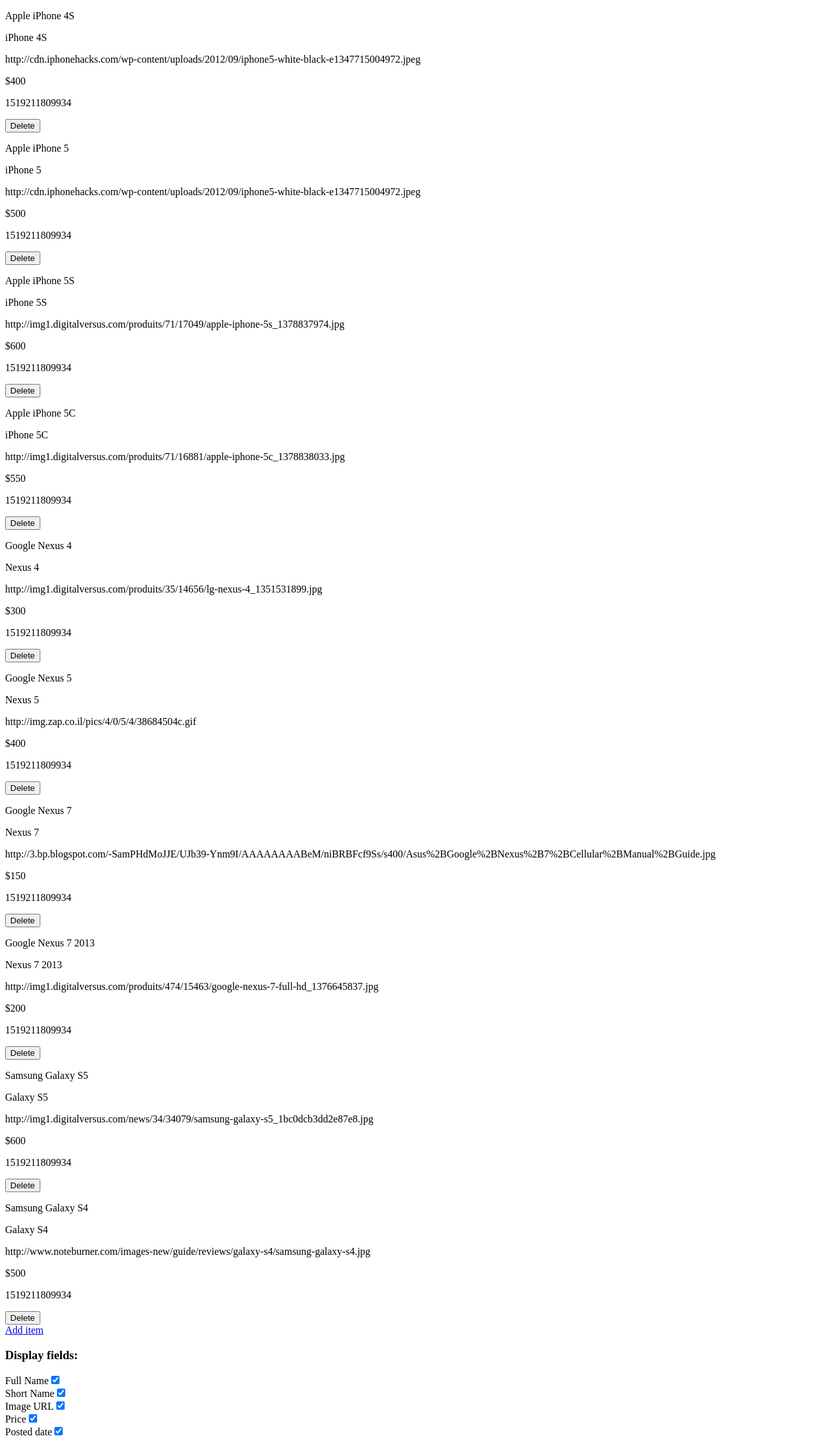
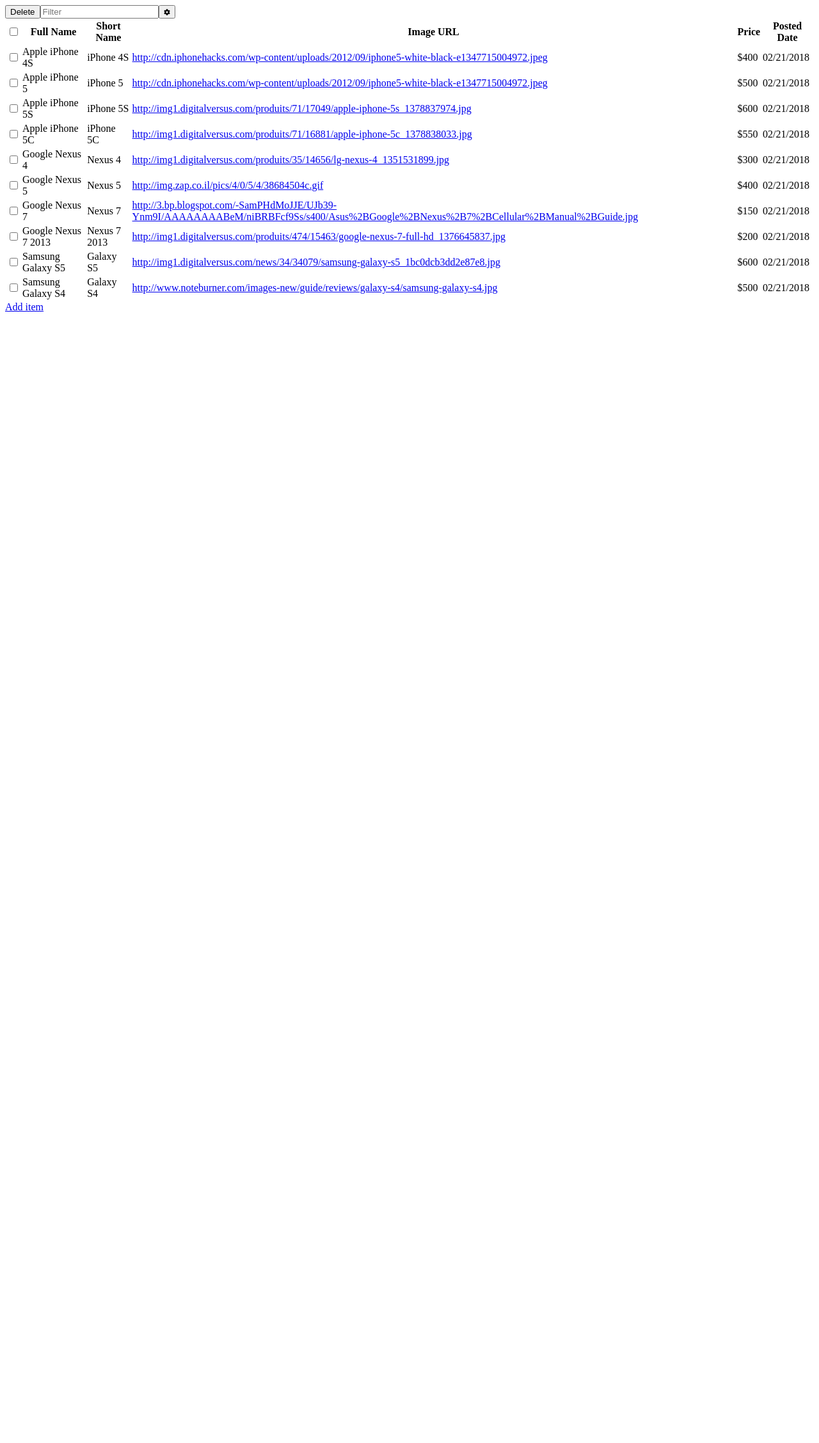
Before and after one commit to ThomasjNix/coding-project-securly, an Angular app: page / in a window 1280 px wide. Shown: the whole page at 64% size. After the commit the page ends 800 px from the top, so only its background shows below. Built offline with nearby package versions, Linux system fonts and the light colour scheme.

Commit message:
Core functionality working. Need styles

```diff
--- a/package.json
+++ b/package.json
@@ -19,6 +19,9 @@
     "@angular/platform-browser": "~11.2.6",
     "@angular/platform-browser-dynamic": "~11.2.6",
     "@angular/router": "~11.2.6",
+    "@fortawesome/angular-fontawesome": "^0.8.2",
+    "@fortawesome/fontawesome-svg-core": "^1.2.34",
+    "@fortawesome/free-solid-svg-icons": "^5.15.2",
     "rxjs": "~6.6.0",
     "tslib": "^2.0.0",
     "zone.js": "~0.11.3"
--- a/src/app/http/mock-api-interceptor.interceptor.ts
+++ b/src/app/http/mock-api-interceptor.interceptor.ts
@@ -118,7 +118,7 @@
         return true;
       });
 
-      if (itemIndex) {
+      if (itemIndex > -1) {
         locallyStoredProductList.splice(itemIndex, 1);
       }
     }
--- a/src/app/products/new-product/new-product.component.html
+++ b/src/app/products/new-product/new-product.component.html
@@ -37,6 +37,7 @@
         <div class="fc-field-input">
             <input type="text" formControlName="price" class="fc-field-value">
             <span class="fc-field-error" *ngIf="fieldHasError('price', 'required')">This field is required.</span>
+            <span class="fc-field-error" *ngIf="fieldHasError('price', 'pattern')">Please enter a valid whole or decimal number.</span>
         </div>
     </label>
     <label class="fc-field">
@@ -45,7 +46,7 @@
             <span class="fc-field-required" *ngIf="isRequired('postedDate')">*</span>
         </span>
         <div class="fc-field-input">
-            <input type="text" formControlName="postedDate" class="fc-field-value">
+            <input type="date" formControlName="postedDate" class="fc-field-value">
             <span class="fc-field-error" *ngIf="fieldHasError('postedDate', 'required')">This field is required.</span>
         </div>
     </label>
--- a/src/app/products/new-product/new-product.component.ts
+++ b/src/app/products/new-product/new-product.component.ts
@@ -26,7 +26,7 @@
       'fullName': new FormControl('', [Validators.required]),
       'shortName': new FormControl(''),
       'imageUrl': new FormControl('', [Validators.required]),
-      'price': new FormControl('', [Validators.required]),
+      'price': new FormControl('', [Validators.required, Validators.pattern('^[0-9]+(\.[0-9]*)\?$')]),
       'postedDate': new FormControl('', [Validators.required]),
     });
   }
@@ -52,7 +52,7 @@
    */
   fieldHasError(fieldName: string, errorName: string) {
     const field = this.addProductForm.get(fieldName);
-    return field?.errors?.required && field?.touched;
+    return field?.errors && field?.errors[errorName] && field?.touched;
   }
 
   addNewItem() {
--- /dev/null
+++ b/src/app/products/product-list/column-properties.ts
@@ -0,0 +1,4 @@
+export interface ColumnProperties {
+    columnName: string;
+    fieldName: string;
+}
--- a/src/app/products/product-list/product-list.component.html
+++ b/src/app/products/product-list/product-list.component.html
@@ -1,33 +1,50 @@
-<div class="product-list">
-    <div *ngFor="let product of productList">
-        <p *ngIf="shownItems.fullName">{{ product.fullName }}</p>
-        <p *ngIf="shownItems.shortName">{{ product.shortName }}</p>
-        <p *ngIf="shownItems.imageUrl">{{ product.imageUrl }}</p>
-        <p *ngIf="shownItems.price">{{ product.price }}</p>
-        <p *ngIf="shownItems.postedDate">{{ product.postedDate }}</p>
-        <button (click)="deleteItems([product])">Delete</button>
-    </div>
+<div class="meta-table-options">
+    <button (click)="deleteSelectedItems()">Delete</button>
+    <input #filterSearch type="text" placeholder="Filter" [(ngModel)]="filterText" (keyup)="filterRows($event)">
+    <button (click)="toggleTableOptionsDisplay()">
+        <fa-icon [icon]="faCog" size="xs"></fa-icon>
+    </button>
 </div>
+
+<table>
+    <thead>
+        <th><input #selectAllCheckbox type="checkbox" [indeterminate]="anyRowSelected()" (change)="toggleAllRows()"></th>
+        <ng-container *ngFor="let column of columnDisplayOrder">
+            <th *ngIf="shownItems[column.fieldName]">{{ column.columnName }}</th>
+        </ng-container>
+    </thead>
+    <tr *ngFor="let product of filteredProductList; let i = index" [attr.data-index]="i">
+      <td *ngIf="showCheckbox()">
+          <input #rowCheckboxes type="checkbox" (change)="toggleRowSelected(i)">
+      </td>
+      <ng-container *ngFor="let column of columnDisplayOrder">
+          <td *ngIf="shownItems[column.fieldName]">
+              <ng-container [ngSwitch]="column.fieldName">
+                <span *ngSwitchCase="'postedDate'">{{ product[column.fieldName] | date : 'MM/dd/yyyy' }}</span>
+                <a *ngSwitchCase="'imageUrl'" href="{{ product.imageUrl }}">{{ product[column.fieldName] }}</a>
+                <span *ngSwitchDefault>{{ product[column.fieldName] }}</span>
+              </ng-container>
+            </td>
+      </ng-container>
+    </tr>
+  </table>
+
 <a routerLink="/add-product">Add item</a>
 
-<h3>Display fields:</h3>
-<div>
-    <label for="fullName">Full Name</label>
-    <input type="checkbox" checked name="fullName" id="fullName" [(ngModel)]="shownItems.fullName">
+<div [ngClass]="{'hide-table-options': !displayTableOptions}">
+    <div
+    class="draggable-column-names"
+    draggable="true"
+    *ngFor="let column of columnDisplayOrder; let i = index;"
+    [id]="'column-index-' + i"
+    (dragstart)="handleDragStart($event)"
+    (dragenter)="handleDrag($event)"
+    (dragleave)="handleDrag($event)"
+    (dragover)="handleDrag($event)"
+    (drop)="handleDrag($event, i)">
+        <fa-icon [icon]="faBars" size="xs"></fa-icon>
+        <input type="checkbox" checked name="{{ column.fieldName }}" id="{{ column.fieldName }}" [(ngModel)]="shownItems[column.fieldName]">
+        <label for="{{ column.fieldName }}">{{ column.columnName }}</label>
+    </div>
+    <button (click)="resetColumnOrder()">Reset to Default</button>
 </div>
-<div>
-    <label for="shortName">Short Name</label>
-    <input type="checkbox" checked name="shortName" id="shortName" [(ngModel)]="shownItems.shortName">
-</div>
-<div>
-    <label for="imageUrl">Image URL</label>
-    <input type="checkbox" checked name="imageUrl" id="imageUrl" [(ngModel)]="shownItems.imageUrl">
-</div>
-<div>
-    <label for="price">Price</label>
-    <input type="checkbox" checked name="price" id="price" [(ngModel)]="shownItems.price">
-</div>
-<div>
-    <label for="postedDate">Posted date</label>
-    <input type="checkbox" checked name="postedDate" id="postedDate" [(ngModel)]="shownItems.postedDate">
-</div>
--- a/src/app/products/product-list/product-list.component.ts
+++ b/src/app/products/product-list/product-list.component.ts
@@ -1,7 +1,9 @@
 import { HttpClient, HttpErrorResponse } from '@angular/common/http';
-import { Component, OnInit } from '@angular/core';
+import { Component, ElementRef, OnInit, ViewChild, ViewChildren } from '@angular/core';
 import { Product } from '../product';
 import { ProductService } from '../product.service';
+import { faCog, faBars } from '@fortawesome/free-solid-svg-icons';
+import { ColumnProperties } from './column-properties';
 
 @Component({
   selector: 'app-product-list',
@@ -9,8 +11,14 @@
   styleUrls: ['./product-list.component.scss']
 })
 export class ProductListComponent implements OnInit {
-
+  faCog = faCog;
+  faBars = faBars;
+  @ViewChildren('rowCheckboxes') rowCheckboxes;
+  @ViewChild('selectAllCheckbox') selectAllCheckbox: ElementRef;
+  @ViewChild('filterSearch') filterSearch: ElementRef;
+  displayTableOptions = false;
   productList: Product[] = [];
+  filteredProductList: Product[] = [];
   shownItems = {
     fullName: true,
     shortName: true,
@@ -18,11 +26,28 @@
     price: true,
     postedDate: true
   };
+  selectedRows: number[] = [];
+  filterText: string = '';
+  columnDisplayOrder: ColumnProperties[] = [
+    {columnName: 'Full Name', fieldName: 'fullName'},
+    {columnName: 'Short Name', fieldName: 'shortName'},
+    {columnName: 'Image URL', fieldName: 'imageUrl'},
+    {columnName: 'Price', fieldName: 'price'},
+    {columnName: 'Posted Date', fieldName: 'postedDate'}
+  ];
+  currentlyDragging: any;
+
   constructor(private http: HttpClient, private productService: ProductService) { }
 
   ngOnInit(): void {
     this.productService.getListOfProducts().subscribe(
-      (response) => {this.productList = response},
+      (response) => {
+        for (const product of response) {
+          this.productList.push(new Product(product));
+        }
+        this.filteredProductList = this.productList;
+        this.filterRows({target: {value: this.filterSearch?.nativeElement?.value || ''}})
+      },
       (error) => {
          // TODO error handling
       }
@@ -31,11 +56,123 @@
 
   deleteItems(products: Product[]) {
     this.productService.deleteProducts(products).subscribe(
-      (response: Product[]) => {this.productList = response},
+      (response: Product[]) => {
+        this.productList = response;
+         this.filteredProductList = this.productList;
+         this.filterRows({target: {value: this.filterSearch?.nativeElement?.value || ''}})
+      },
       (error: HttpErrorResponse) => {
         // TODO error handling
       }
     );
   }
 
+  showCheckbox(): boolean {
+    for (const property of Object.keys(this.shownItems)) {
+      if (this.shownItems[property]) {
+        return true;
+      }
+    }
+    return false;
+  }
+
+  toggleRowSelected(index: number) {
+    const rowIndex = this.selectedRows.indexOf(index);
+    if (rowIndex > -1) {
+      this.selectedRows.splice(rowIndex, 1);
+    } else {
+      this.selectedRows.push(index);
+    }
+    if (this.selectedRows.length === this.rowCheckboxes.length) {
+      this.selectAllCheckbox.nativeElement.checked = true;
+    } else if (this.selectedRows.length === 0) {
+      this.selectAllCheckbox.nativeElement.checked = false;
+    }
+  }
+
+  anyRowSelected(): boolean {
+    return this.selectedRows.length > 0 && this.selectedRows.length !== this.productList.length;
+  }
+
+  toggleAllRows(): void {
+    if (this.selectedRows.length === this.productList.length) {
+      this.selectedRows = [];
+    } else {
+      for (let i = 0; i < this.productList.length; i++) {
+        if (this.selectedRows.indexOf(i) === -1) {
+          this.selectedRows.push(i);
+        }
+      }
+    }
+    this.updateViewCheckboxes();
+  }
+
+  updateViewCheckboxes(): void {
+    const checkboxesArray = this.rowCheckboxes.toArray();
+    for (let i = 0; i < checkboxesArray.length; i++) {
+      checkboxesArray[i].nativeElement.checked = (this.selectedRows.indexOf(i) > -1);
+    }
+    if (checkboxesArray.length === this.selectedRows.length) {
+      this.selectAllCheckbox.nativeElement.checked = true;
+    }
+  }
+
+  deleteSelectedItems() {
+    const checkboxesArray = this.rowCheckboxes.toArray();
+    const toDeleteProducts = [];
+    for (const index of this.selectedRows) {
+      checkboxesArray[index].nativeElement.checked = false;
+      toDeleteProducts.push(this.productList[index]);
+    }
+    this.selectedRows = [];
+    this.deleteItems(toDeleteProducts);
+  }
+
+  filterRows(event: any): void {
+    const filterValue = event.target.value.toString();
+    if (!filterValue) {
+      this.filteredProductList = this.productList;
+    } else {
+      this.filteredProductList = this.productList.filter((product) => {
+        return product.fullName.toLowerCase().indexOf(filterValue.toLowerCase()) > -1;
+      });
+    }
+  }
+
+  toggleTableOptionsDisplay(): void  {
+    this.displayTableOptions = !this.displayTableOptions;
+  }
+
+  resetColumnOrder(): void {
+    this.columnDisplayOrder = [
+      {columnName: 'Full Name', fieldName: 'fullName'},
+      {columnName: 'Short Name', fieldName: 'shortName'},
+      {columnName: 'Image URL', fieldName: 'imageUrl'},
+      {columnName: 'Price', fieldName: 'price'},
+      {columnName: 'Posted Date', fieldName: 'postedDate'}
+    ];
+  }
+
+  handleDragStart(event: any) {
+    this.currentlyDragging = event.srcElement;
+  }
+
+  handleDrag(event: any, dropIndex?: number) {
+    event.preventDefault();
+    event.dataTransfer.dropEffect = "move";
+    if (event.type === 'drop' && dropIndex > -1) {
+      let sourceElement = this.currentlyDragging;
+      if (sourceElement.localName === 'label') {
+        sourceElement = sourceElement.parentElement;
+      }
+      let sourceIndex = sourceElement.id.substring(sourceElement.id.lastIndexOf('-') + 1, sourceElement.id.length);
+      const sourceColumn = this.columnDisplayOrder.splice(sourceIndex, 1)[0];
+      this.columnDisplayOrder.splice(dropIndex, 0, sourceColumn);
+    }
+    return false;
+  }
+
+  formatDate(dateString: string) {
+    return new Date(dateString);
+  }
 }
--- a/src/app/products/product.ts
+++ b/src/app/products/product.ts
@@ -5,11 +5,17 @@
     price: string;
     postedDate: string;
 
-    constructor(options: {[key:string]: string}) {
+    constructor(options: {[key:string]: any}) {
         this.fullName = options.fullName;
         this.shortName = options.shortName;
         this.imageUrl = options.imageUrl;
         this.price = options.price;
+        if (this.price.indexOf('.') === this.price.length - 1) {
+            this.price = this.price.replace('.', '');
+        }
+        if (this.price.indexOf('$') === -1) {
+            this.price = '$' + this.price;
+        }
         this.postedDate = options.postedDate;
     }
 }
```
Also changed, not shown: src/app/products/product-list/product-list.component.scss (+7 -0 lines), src/app/products/product.module.ts (+6 -2 lines), src/app/products/shared/indeterminate.directive.ts (added, +14 -0 lines), 2 other files (tests, documents, lock files or other folders).
